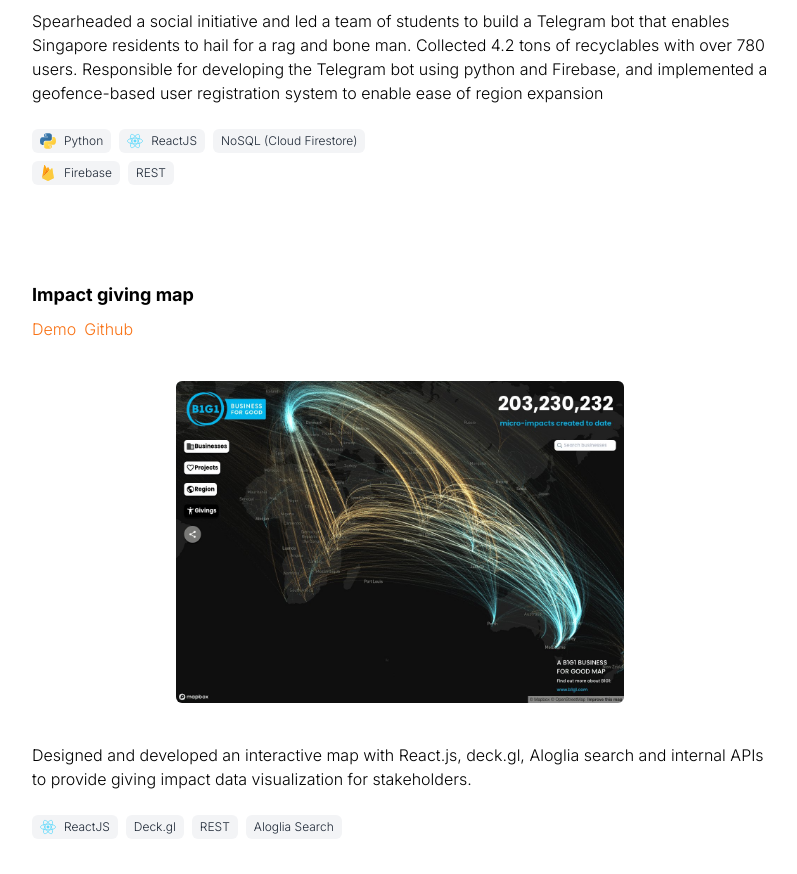
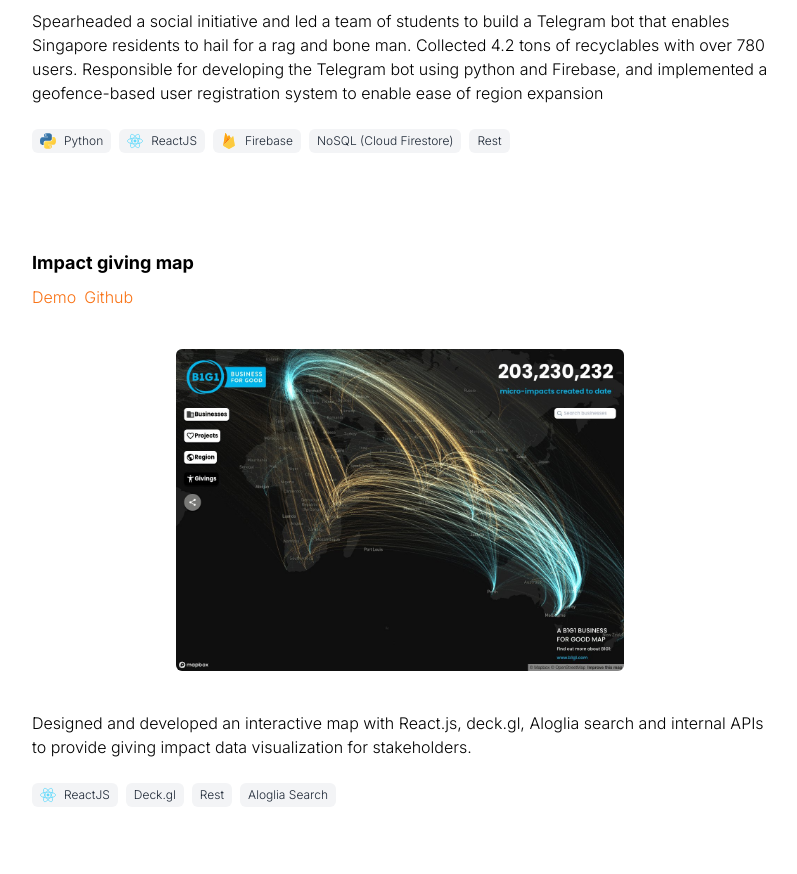
Before and after one commit to ngwenbin/portfoliov2, a Next.js app: page /projects in a window 1280 px wide. Shown: the part 1180-2054 px from the top of the page, without its empty margins (240-1037 px from the left). Built offline with nearby package versions, Linux system fonts and the light colour scheme.

Commit message:
chore: updated projects page content and minor styling change

```diff
--- a/pages/projects.tsx
+++ b/pages/projects.tsx
@@ -33,9 +33,9 @@
     technologies: [
       "Python",
       "ReactJS",
+      "Firebase",
       "NoSQL (Cloud Firestore)",
-      "Firebase",
-      "REST",
+      "Rest",
     ],
   },
   {
@@ -46,7 +46,7 @@
     url: "https://b1g1-impact-map.netlify.app/",
     image: ImpactProjectImage,
     ghUrl: "https://github.com/ngwenbin/B1G1-impact-giving-map",
-    technologies: ["ReactJS", "Deck.gl", "REST", "Aloglia Search"],
+    technologies: ["ReactJS", "Deck.gl", "Rest", "Aloglia Search"],
   },
 ];
 
@@ -96,7 +96,7 @@
                 <div className="flex pt-4">
                   {
                     <IconsShowCase
-                      iconClassName="max-w-none !justify-start"
+                      iconClassName="!max-w-none !justify-start"
                       icons={item.technologies.map((tech) => {
                         const icon = allIcon.find(
                           (iconType) => iconType.name === tech
```
